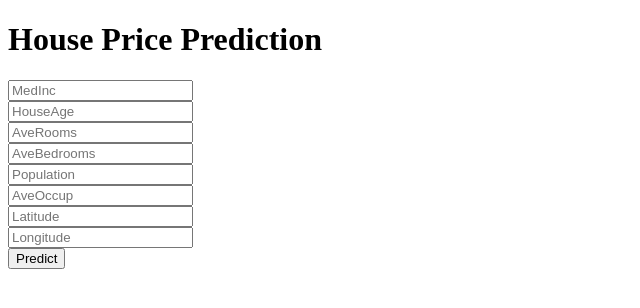
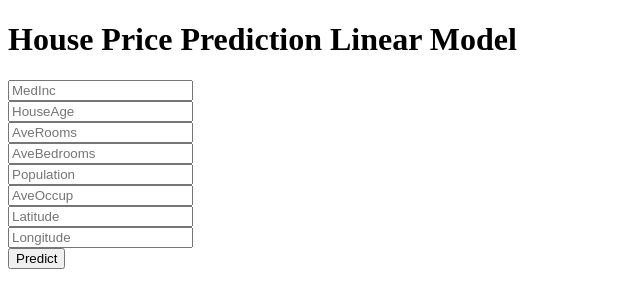
Before and after one commit to dt448/real_estate_price_prediction, a Flask app: page / in a window 1280 px wide. Shown: the top 308 px of the page, without its empty margins (0-640 px from the left). Run offline with Flask 2, Linux system fonts and the light colour scheme; parts of the project's set-up code (start-up, migrations or seed data) failed here and were passed over.

Commit message:
title update

```diff
--- a/templates/home.html
+++ b/templates/home.html
@@ -9,7 +9,7 @@
 
 <body>
  <div class="login">
-	<h1>House Price Prediction</h1>
+	<h1>House Price Prediction Linear Model</h1>
 
      <!-- Main Input For Receiving Query to our linear model -->
     <form action="{{ url_for('predict')}}"method="post">
```
